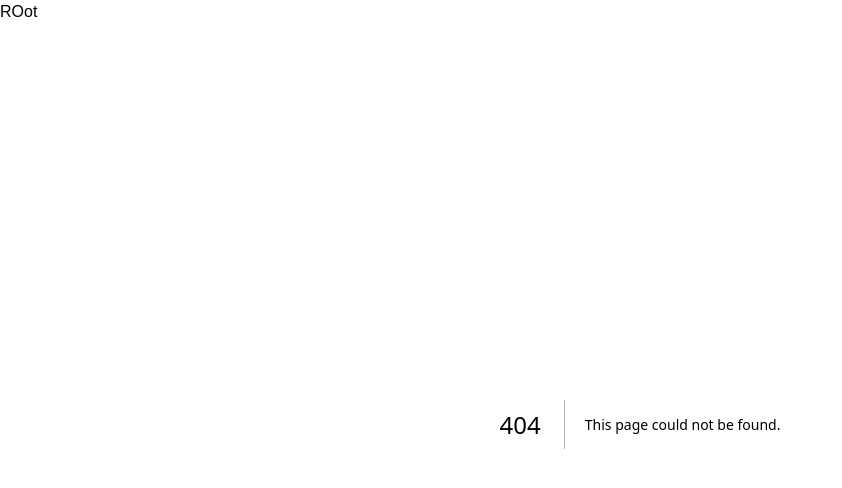
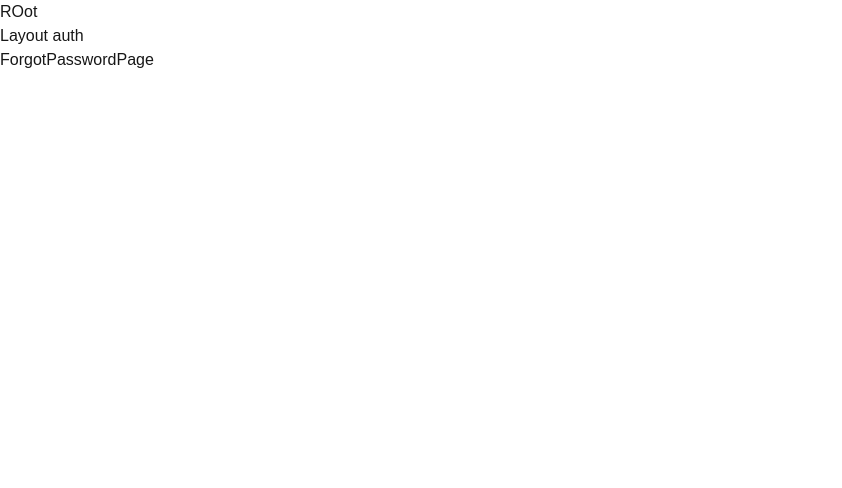
Before and after one commit to RixPrajapati/E-commerce-next.js-, a Next.js app: page /forgot-password in a window 1280 px wide. Before the commit this address had no page. Shown: the top 488 px of the page, without its empty margins (0-842 px from the left). Built offline with nearby package versions, Linux system fonts and the light colour scheme.

Commit message:
route groups

```diff
--- /dev/null
+++ b/src/app/(auth)/forgot-password/page.js
@@ -0,0 +1,9 @@
+import React from 'react'
+
+const ForgotPasswordPage = () => {
+  return (
+    <div>ForgotPasswordPage</div>
+  )
+}
+
+export default ForgotPasswordPage
--- /dev/null
+++ b/src/app/(auth)/layout.js
@@ -0,0 +1,12 @@
+import React from "react";
+
+const Layout = ({ children }) => {
+  return (
+    <>
+      <div>Layout auth</div>
+      <div>{children}</div>
+    </>
+  );
+};
+
+export default Layout;
--- /dev/null
+++ b/src/app/(auth)/login/page.js
@@ -0,0 +1,9 @@
+import React from 'react'
+
+const LoginPage = () => {
+  return (
+    <div>LoginPage</div>
+  )
+}
+
+export default LoginPage
--- /dev/null
+++ b/src/app/(auth)/register/page.js
@@ -0,0 +1,9 @@
+import React from 'react'
+
+const RegisterPage = () => {
+  return (
+    <div>RegisterPage</div>
+  )
+}
+
+export default RegisterPage
--- a/src/app/products/_components/Card.js
+++ b/src/app/products/_components/Card.js
@@ -1,12 +1,7 @@
-import React from 'react'
+import React from "react";
 
-const ProductsCard
- = () => {
-  return (
-    <div>ProductsCard
+const ProductsCard = () => {
+  return <div>ProductsCard</div>;
+};
 
-    </div>
-  )
-}
-
-export default ProductsCard
+export default ProductsCard;
```
